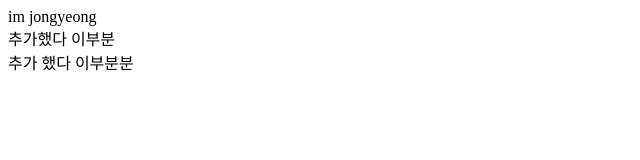
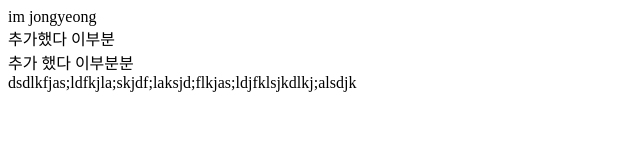
Before and after one commit to jungjongyeong/newyork, a plain HTML site: page index.html in a window 1280 px wide. Shown: the whole page, without its empty margins (0-640 px from the left). Drawn offline with Linux system fonts and the light colour scheme.

Commit message:
third freshman

```diff
--- a/index.html
+++ b/index.html
@@ -10,5 +10,6 @@
     <header>im jongyeong</header>
     <nav>추가했다 이부분</nav>
     <footer>추가 했다 이부분분</footer>
+    dsdlkfjas;ldfkjla;skjdf;laksjd;flkjas;ldjfklsjkdlkj;alsdjk
 </body>
 </html>
```
